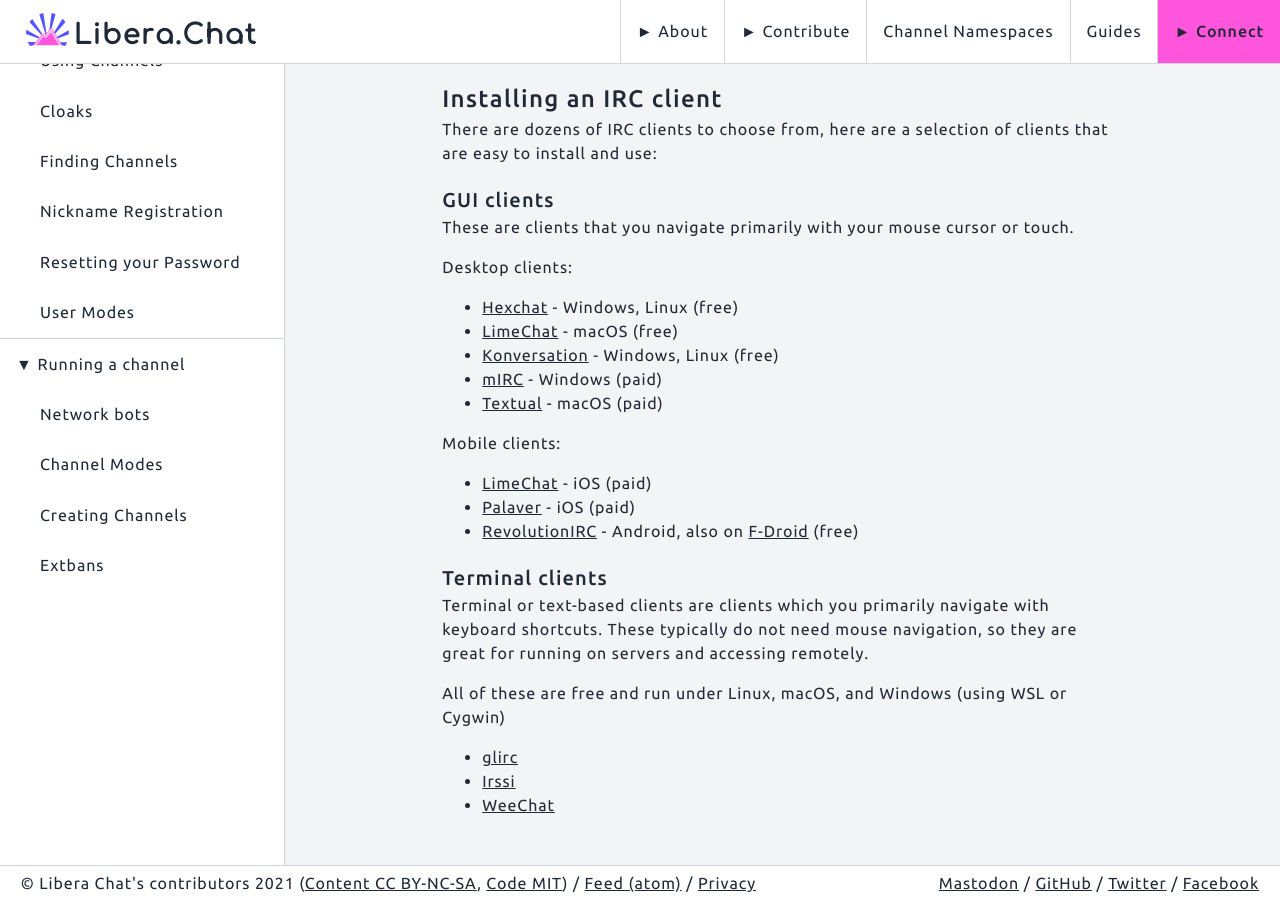
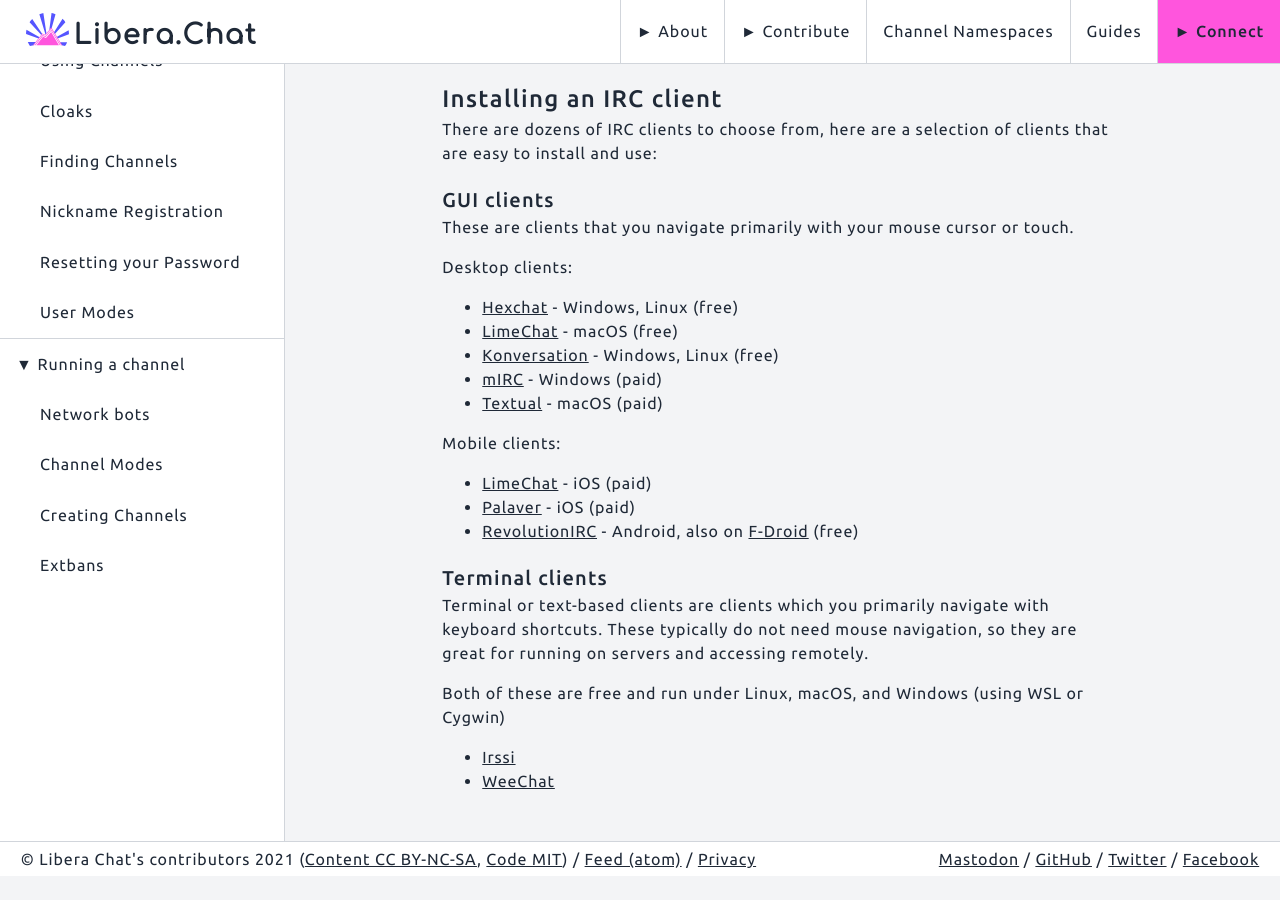
Before and after one commit to Libera-Chat/libera-chat.github.io, a Jekyll site: the page built from content/_guides/clients.md, in a window 1280 px wide and 900 px high, scrolled down 545 px. Built offline with Jekyll 4.4.1, drawn with Linux system fonts in a browser that asks for light colours; after the commit the page ends 1421 px from its top, so only the background shows below that.

Commit message:
Remove glirc

```diff
--- a/content/_guides/clients.md
+++ b/content/_guides/clients.md
@@ -57,8 +57,7 @@
 keyboard shortcuts. These typically do not need mouse navigation, so they are
 great for running on servers and accessing remotely.
 
-All of these are free and run under Linux, macOS, and Windows (using WSL or Cygwin)
+Both of these are free and run under Linux, macOS, and Windows (using WSL or Cygwin)
 
-- [glirc](https://hackage.haskell.org/package/glirc)
 - [Irssi](https://irssi.org/)
 - [WeeChat](https://weechat.org/)
```
